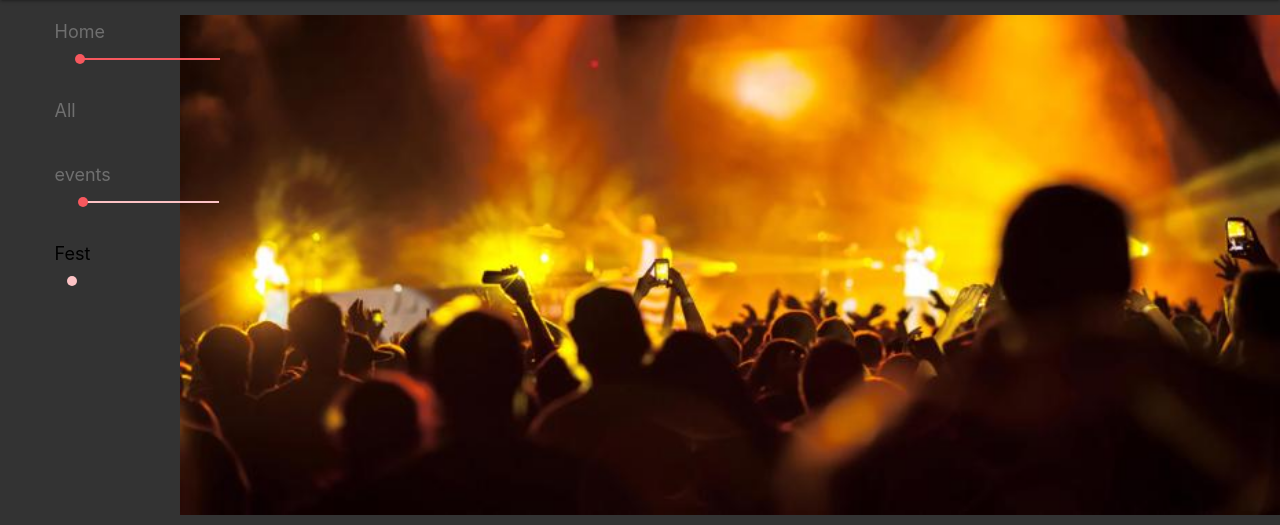
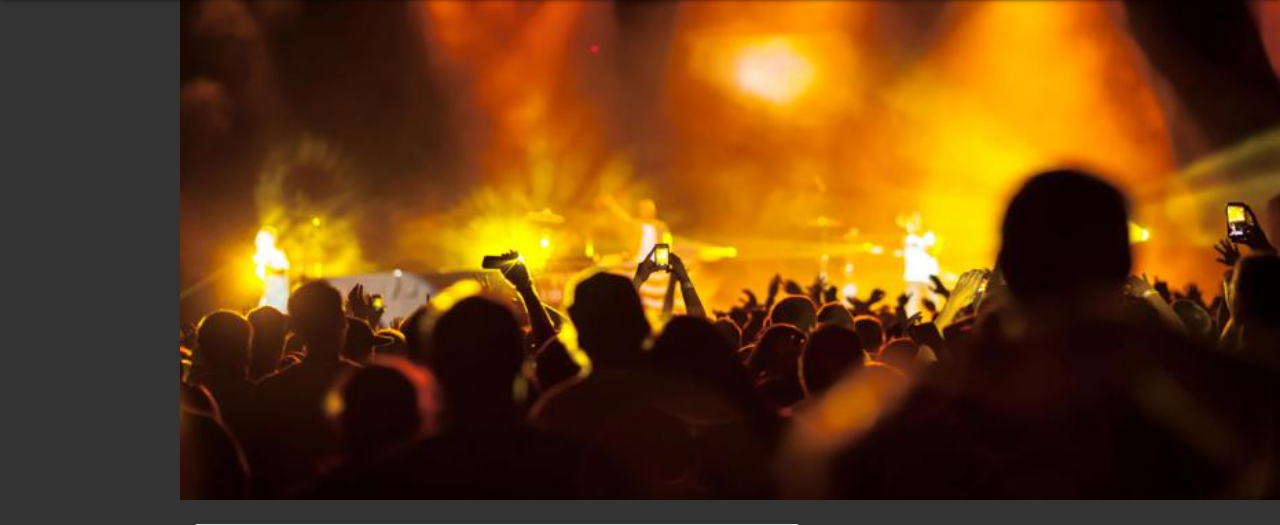
Before and after one commit to vicjor/TDT4140-Eventify, a Django app: page /event/35/ in a window 1280 px wide. Shown: the part 64-589 px from the top of the page. Run offline with Django 3.2, Linux system fonts and the light colour scheme; data comes from the database, SQL or seed files in the repository; data that the repository does not hold is empty; some libraries are stand-ins or nearby versions.

```diff
--- a/eventify/event/templates/event/base.html
+++ b/eventify/event/templates/event/base.html
@@ -57,7 +57,7 @@
                 <!-- Navbar Right Side -->
                 <div class="navbar-nav">
 
-                  <div class="w3-dropdown-hover">
+                  <div class="w3-dropdown-hover" >
                     <button style="margin-top: 30px; background: black; color: white; border: none; height: 30px;" ><i class="far fa-bell"></i></button>
                     <div class="w3-dropdown-content w3-bar-block" style="text-decoration: none; min-width: 477px; background: black;">
                       <a href="#" class="w3-bar-item w3-button">Link 1</a>
--- a/eventify/event/templates/event/event_detail.html
+++ b/eventify/event/templates/event/event_detail.html
@@ -4,13 +4,6 @@
 
 {% block content %}
 
- <nav class="dot">
-
-      <a href="{% url 'event-home' %}" class="breadcrumb" style="background: none;">Home</a>
-      <a href="#!" class="breadcrumb" style="background: none;">All events</a>
-      <a href="#!" class="breadcrumb" style="background: none;">{{ object.title }}</a>
-
-</nav>
 
 
 
```
Also changed, not shown: eventify/db.sqlite3.
